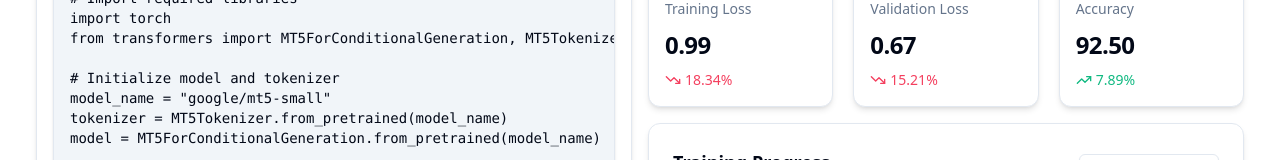
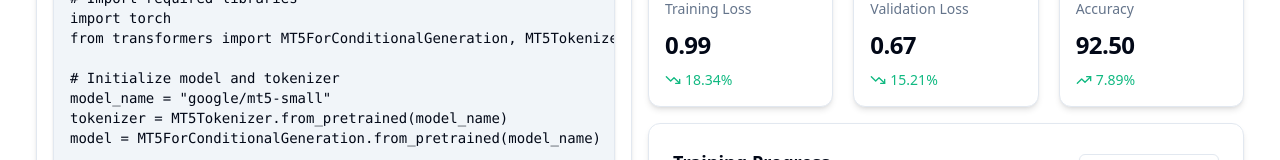
Before and after one commit to tashfiqul-islam/bengali-text-summarizer-website, a Next.js app: page / in a window 1280 px wide. Shown: the part 964-1124 px from the top of the page. Built offline with nearby package versions, Linux system fonts and the light colour scheme.

Commit message:
Updated color scheme

```diff
--- a/src/components/page-contents/AdditionalContents/StatsCard.tsx
+++ b/src/components/page-contents/AdditionalContents/StatsCard.tsx
@@ -26,7 +26,7 @@ export const StatCard: React.FC<StatCardProps> = ({ index }) => {
   const card = statsCards[index]
   const isPositive = card.change > 0
   const TrendIcon = isPositive ? TrendingUp : TrendingDown
-  const changeColor = isPositive ? 'text-emerald-500' : 'text-rose-500'
+  const changeColor = isPositive ? 'text-emerald-500' : 'text-emerald-500'
 
   return (
     <div className="h-full p-4 flex flex-col justify-between">
```
